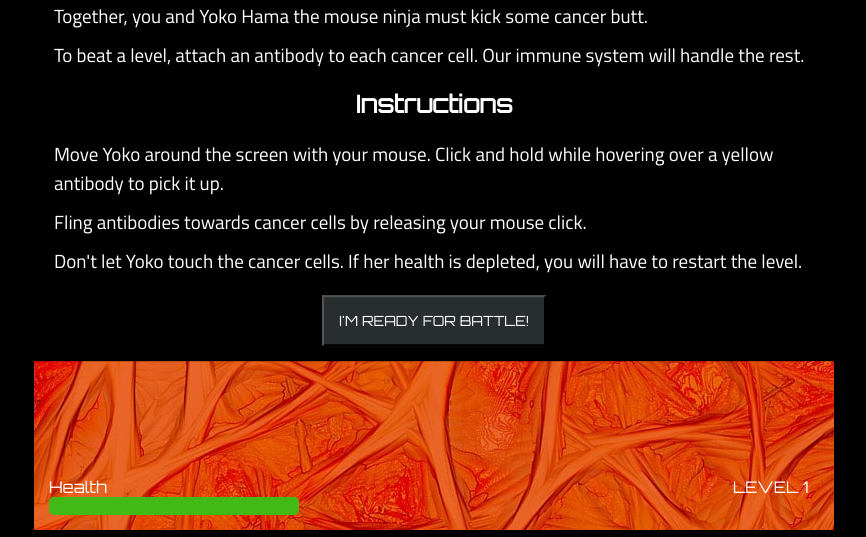
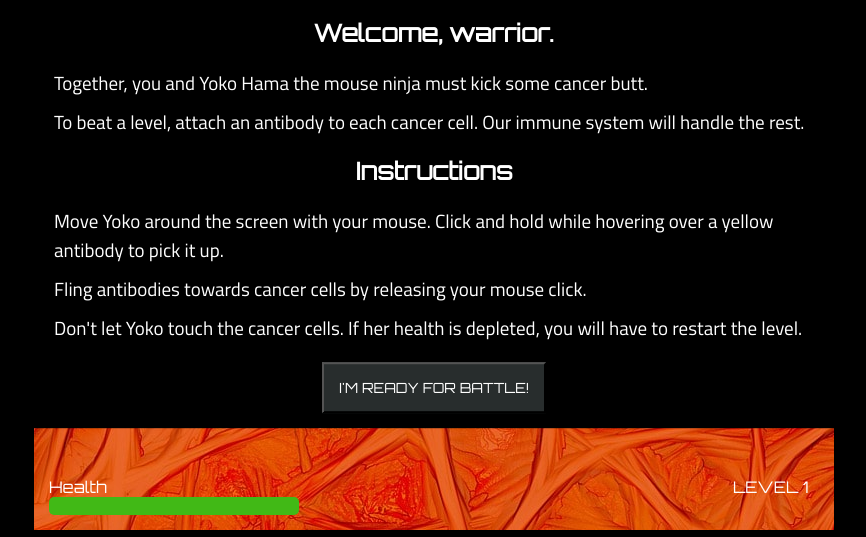
Before and after one commit to melaniedavila/remission-possible, a website built with webpack: page index.html in a window 1280 px wide. Shown: the part 142-679 px from the top of the page, without its empty margins (206-1072 px from the left). Built offline with nearby package versions, Linux system fonts and the light colour scheme; a script that the page names is missing.

Commit message:
Style modals

```diff
--- a/assets/stylesheets/style.css
+++ b/assets/stylesheets/style.css
@@ -72,7 +72,7 @@ i {
   background: black;
   color: white;
   text-align: center;
-  top: 36%;
+  top: 355px;
   left: 50%;
   transform: translate(-50%, -50%);
   width: 800px;
```
